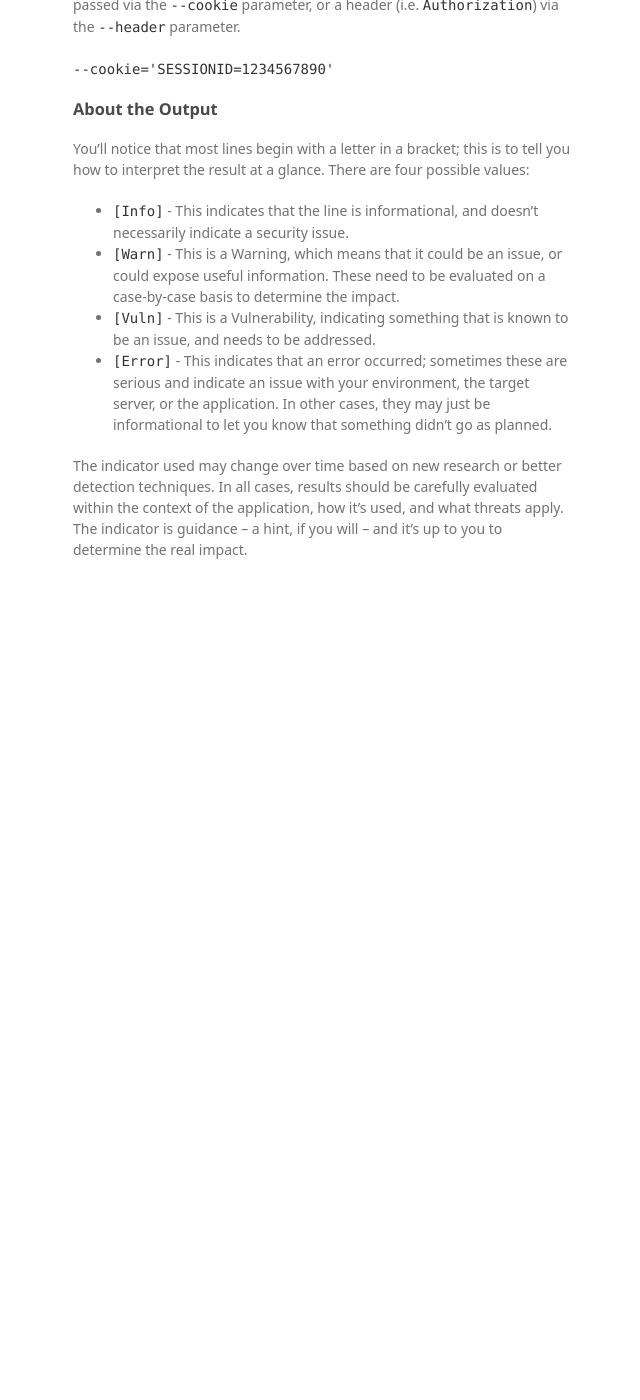
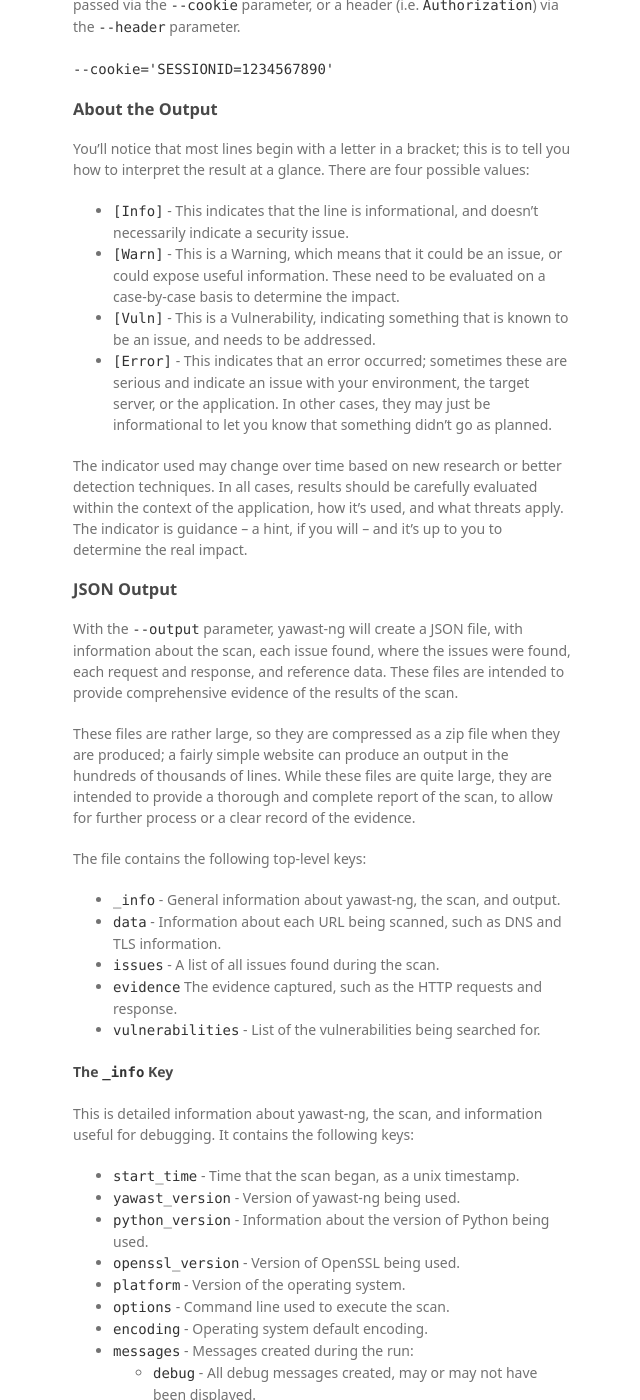
Before and after one commit to Numorian/yawast-ng, a Jekyll site: the page built from docs/usage.md, in a window 1280 px wide and 1400 px high, scrolled down 1456 px. Shown: the whole window, without its empty margins (497-1137 px from the left). Built offline with Jekyll 4.4.1, drawn with Linux system fonts in a browser that asks for light colours; some web fonts are replaced; a script that is not in the unit is left out; before the commit the page ends 2086 px from its top, so only the background shows below that; some of the changed text lies outside the part shown.

Commit message:
Add some data about the JSON output
This partially addresses #23, though more detail is needed. This is at least a start.

```diff
--- a/docs/usage.md
+++ b/docs/usage.md
@@ -75,3 +75,50 @@ You'll notice that most lines begin with a letter in a bracket; this is to tell
 * `[Error]` - This indicates that an error occurred; sometimes these are serious and indicate an issue with your environment, the target server, or the application. In other cases, they may just be informational to let you know that something didn't go as planned.
 
 The indicator used may change over time based on new research or better detection techniques. In all cases, results should be carefully evaluated within the context of the application, how it's used, and what threats apply. The indicator is guidance -- a hint, if you will -- and it's up to you to determine the real impact.
+
+### JSON Output
+
+With the `--output` parameter, yawast-ng will create a JSON file, with information about the scan, each issue found, where the issues were found, each request and response, and reference data. These files are intended to provide comprehensive evidence of the results of the scan.
+
+These files are rather large, so they are compressed as a zip file when they are produced; a fairly simple website can produce an output in the hundreds of thousands of lines. While these files are quite large, they are intended to provide a thorough and complete report of the scan, to allow for further process or a clear record of the evidence.
+
+The file contains the following top-level keys:
+
+- `_info` - General information about yawast-ng, the scan, and output.
+- `data` - Information about each URL being scanned, such as DNS and TLS information.
+- `issues` - A list of all issues found during the scan.
+- `evidence` The evidence captured, such as the HTTP requests and response.
+- `vulnerabilities` - List of the vulnerabilities being searched for.
+
+#### The `_info` Key
+
+This is detailed information about yawast-ng, the scan, and information useful for debugging. It contains the following keys:
+
+- `start_time` - Time that the scan began, as a unix timestamp.
+- `yawast_version` - Version of yawast-ng being used.
+- `python_version` - Information about the version of Python being used.
+- `openssl_version` - Version of OpenSSL being used.
+- `platform` - Version of the operating system.
+- `options` - Command line used to execute the scan.
+- `encoding` - Operating system default encoding.
+- `messages` - Messages created during the run:
+  - `debug` - All debug messages created, may or may not have been displayed.
+  - `normal` - Standard console output displayed during the run.
+- `peak_memory` - Maximum amount of RAM used during the run.
+- (additional memory & related stats)
+
+#### The `data` Key
+
+This includes information from the DNS and TLS checks, and may vary depending on the options selected, in an array of URLs being scanned.
+
+#### The `issues` Key
+
+This includes a list of each issue found, by vulnerability, with the URL the issue was found at, and a reference to the request and response, in an array of URLs being scanned.
+
+#### The `evidence` Key
+
+This is an array of URLs scanned, with a UUID for each request and response during the scan. These correspond to the evidence IDs in the `issues` key.
+
+#### The `vulnerabilities` Key
+
+This is an array of all vulnerabilities being searched for, with basic information about the vulnerability, such as the severity, and can be associated with the data in the `issues` key by name.
```
